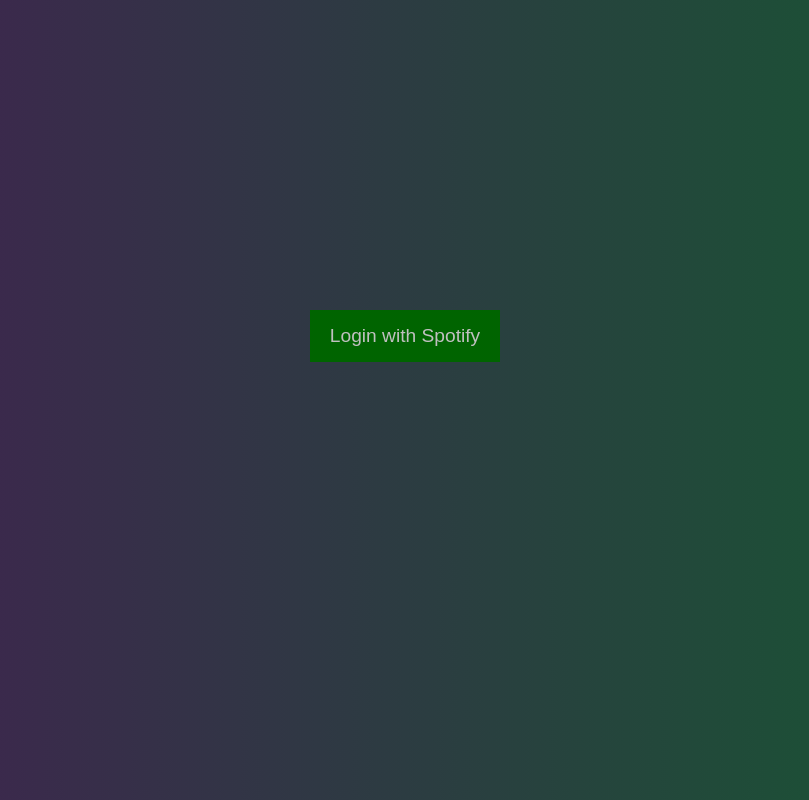
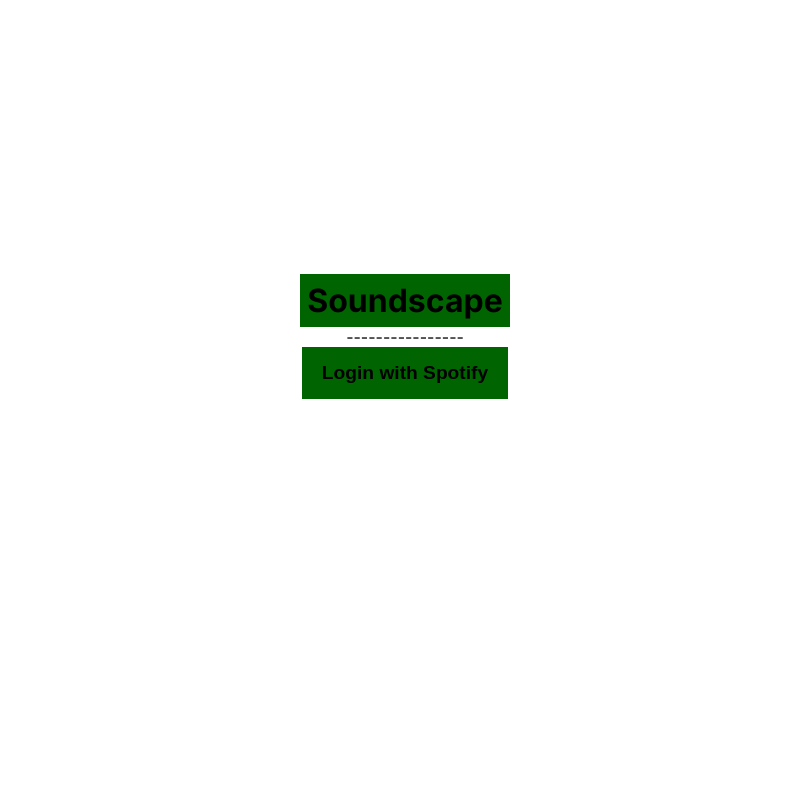
Before and after one commit to rebalelaawar/Soundscape, a Next.js app: page /login in a window 1280 px wide. Shown: the whole page, without its empty margins (235-1044 px from the left). Built offline with nearby package versions, Linux system fonts and the light colour scheme.

Commit message:
Mustard Nav

```diff
--- a/app/components/LoginCard.tsx
+++ b/app/components/LoginCard.tsx
@@ -1,5 +1,13 @@
-'use client'
+ 'use client'
 import React from 'react';
+
+const Header = () => {
+  return (
+    <div style={{ background: 'darkgreen', color: 'black', padding: '7px', textAlign: 'center',}}>
+      <h1><strong>Soundscape</strong></h1>
+    </div>
+  );
+};
 
 const LoginCard = ({ client_id }: { client_id: string }) => {
   const handleLogin = () => {
@@ -9,19 +17,14 @@
   };
 
   return (
-    <div style={{ display: 'flex', justifyContent: 'center', alignItems: 'center', height: '80vh' }}>
+    <div style={{ display: 'flex', flexDirection: 'column', justifyContent: 'center', alignItems: 'center', height: '80vh' }}>
+      <Header />
+      ----------------
       <button
-        style={{
-          padding: '15px 20px',
-          fontSize: '1.2em',
-          backgroundColor: 'darkgreen',
-          color: 'silver',
-          border: 'none',
-          cursor: 'pointer',
-        }}
+        style={{ padding: '15px 20px', fontSize: '1.2em', backgroundColor: 'darkgreen', color: 'black', border: 'none', cursor: 'pointer' }}
         onClick={handleLogin}
       >
-        Login with Spotify
+        <strong>Login with Spotify</strong>
       </button>
     </div>
   );
--- a/app/globals.css
+++ b/app/globals.css
@@ -102,9 +102,6 @@
   }
 }
 
-body {
-  background: linear-gradient(to right, #431f52, #155931);
-}
 main {
   text-align: center;
   margin-top: 50px;
@@ -117,3 +114,10 @@
 h1 {
   text-align: center;
 }
+
+#flex {
+  display: grid;
+  text-decoration: revert;
+  padding: inherit;
+  background-color: darkgoldenrod;
+}
```
Also changed, not shown: app/page.tsx (+11 -5 lines).
